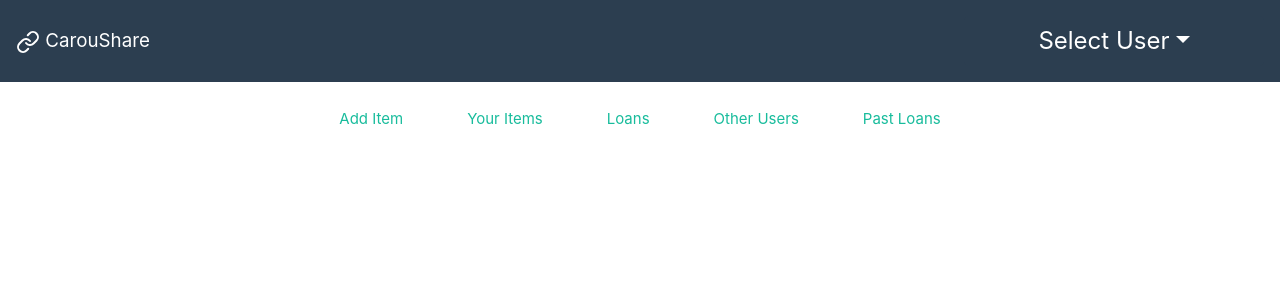
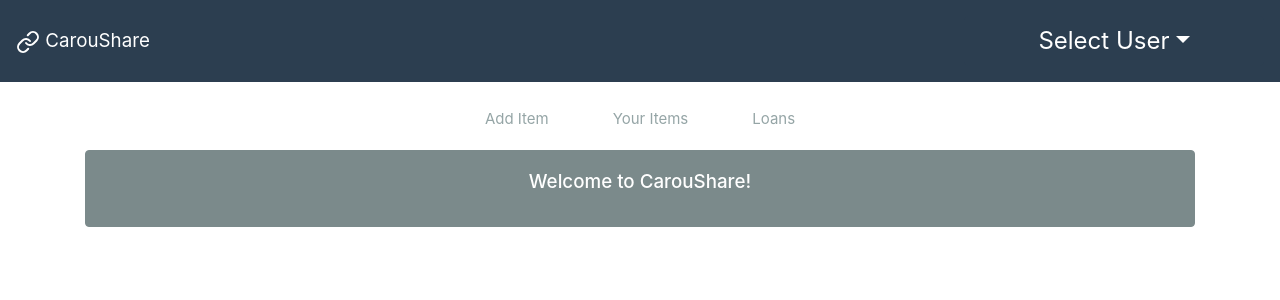
Before and after one commit to jshoung/CS2102, a React (Create React App) app in the folder client/: page / in a window 1280 px wide. Shown: the top 300 px of the page. Built offline with nearby package versions, Linux system fonts and the light colour scheme; no server answers.

Commit message:
Add welcome message

```diff
--- a/client/src/Main/Main.tsx
+++ b/client/src/Main/Main.tsx
@@ -141,18 +141,28 @@ class Main extends Component {
       case 'Loans':
         // content = <div>Loan name</div>
         break
-      case 'Other Users':
-        // content = <div>Other users</div>
-        break
-      case 'Past Loans':
-        // content = <div>Past Loan name</div>
-        break
       default:
         break
     }
 
     this.setState({ content })
   }
+
+  renderWelcomeMessage = () => (
+    <CardDeck style={{ paddingBottom: '10px' }}>
+      <Card
+        className="text-center"
+        bg="dark"
+        text="white"
+        border="dark"
+        style={{ width: '18rem' }}
+      >
+        <Card.Body>
+          <Card.Title>Welcome to CarouShare!</Card.Title>
+        </Card.Body>
+      </Card>
+    </CardDeck>
+  )
 
   loadTabData = async () => {
     const { selectedUser } = this.state
@@ -200,6 +210,7 @@ class Main extends Component {
                     <Nav.Link
                       eventKey="AddItem"
                       onSelect={() => this.changeTab('AddItem')}
+                      disabled={_.isEmpty(selectedUser)}
                     >
                       Add Item
                     </Nav.Link>
@@ -208,6 +219,7 @@ class Main extends Component {
                     <Nav.Link
                       eventKey="Items"
                       onSelect={() => this.changeTab('Items')}
+                      disabled={_.isEmpty(selectedUser)}
                     >
                       Your Items
                     </Nav.Link>
@@ -216,31 +228,18 @@ class Main extends Component {
                     <Nav.Link
                       eventKey="Loans"
                       onSelect={() => this.changeTab('Loans')}
+                      disabled={_.isEmpty(selectedUser)}
                     >
                       Loans
-                    </Nav.Link>
-                  </Nav.Item>
-                  <Nav.Item>
-                    <Nav.Link
-                      eventKey="Other Users"
-                      onSelect={() => this.changeTab('Other Users')}
-                    >
-                      Other Users
-                    </Nav.Link>
-                  </Nav.Item>
-                  <Nav.Item>
-                    <Nav.Link
-                      eventKey="Past Loans"
-                      onSelect={() => this.changeTab('Past Loans')}
-                    >
-                      Past Loans
                     </Nav.Link>
                   </Nav.Item>
                 </Nav>
               </Col>
             </Row>
             <Row style={{ paddingBottom: '20px' }}>
-              <Col>{content}</Col>
+              <Col>
+                {_.isEmpty(selectedTab) ? this.renderWelcomeMessage() : content}
+              </Col>
             </Row>
           </Container>
         )}
```
